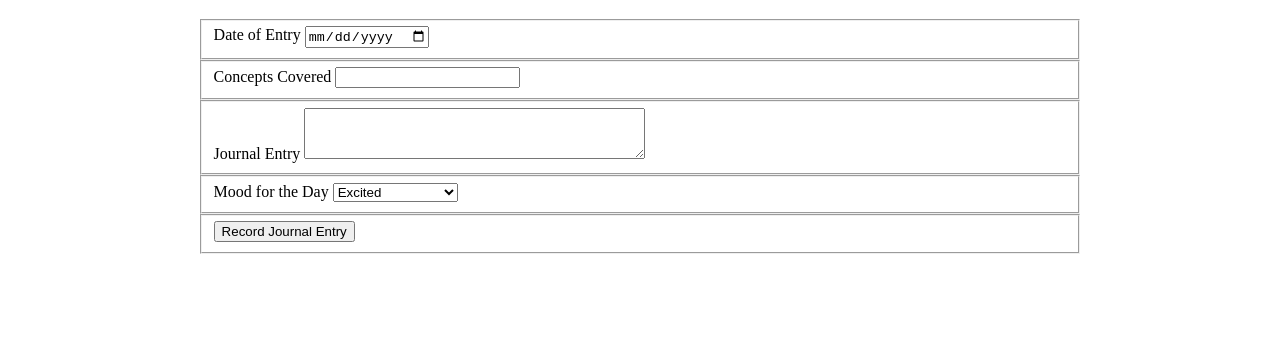
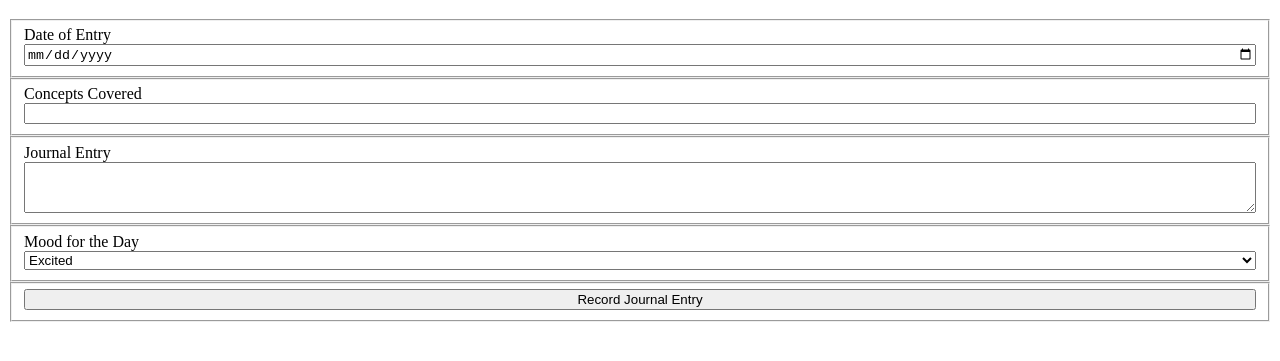
Before and after one commit to KrystalGates/dailyjournal, a plain HTML site: page index.html in a window 1280 px wide. Shown: the part 61-422 px from the top of the page. Drawn offline with Linux system fonts and the light colour scheme.

Commit message:
fix flexbox on form

```diff
--- a/journal.css
+++ b/journal.css
@@ -2,10 +2,7 @@
     text-align: center;
 }
 
-form {
+fieldset {
     display: flex;
     flex-direction: column;
-    flex-basis: 25%;
-    margin-left: 15%;
-    margin-right: 15%;
 }
```
